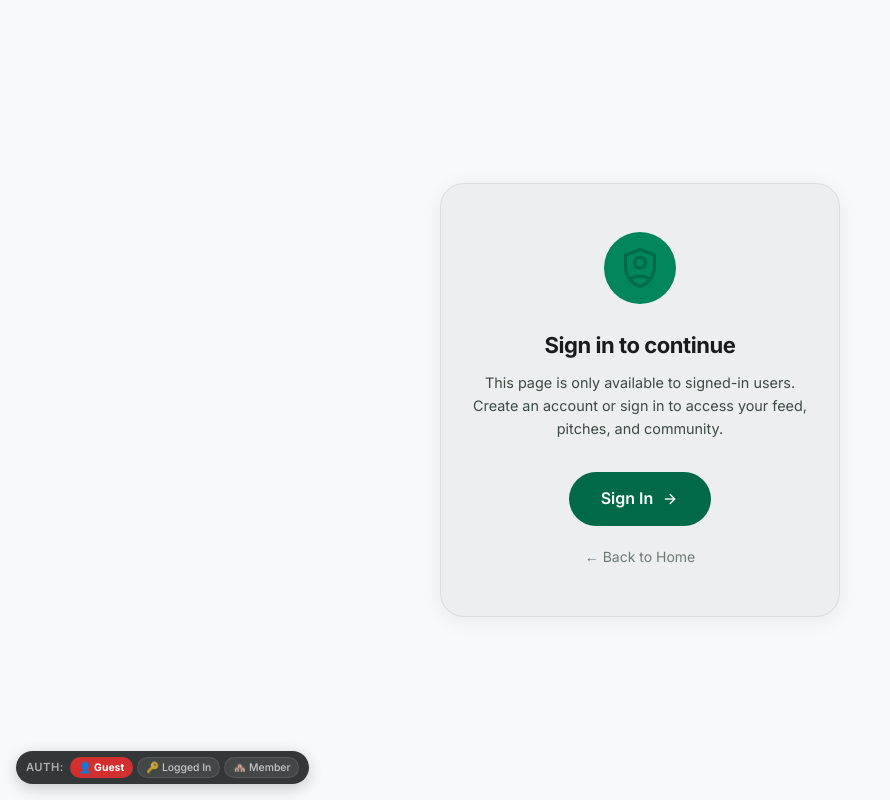
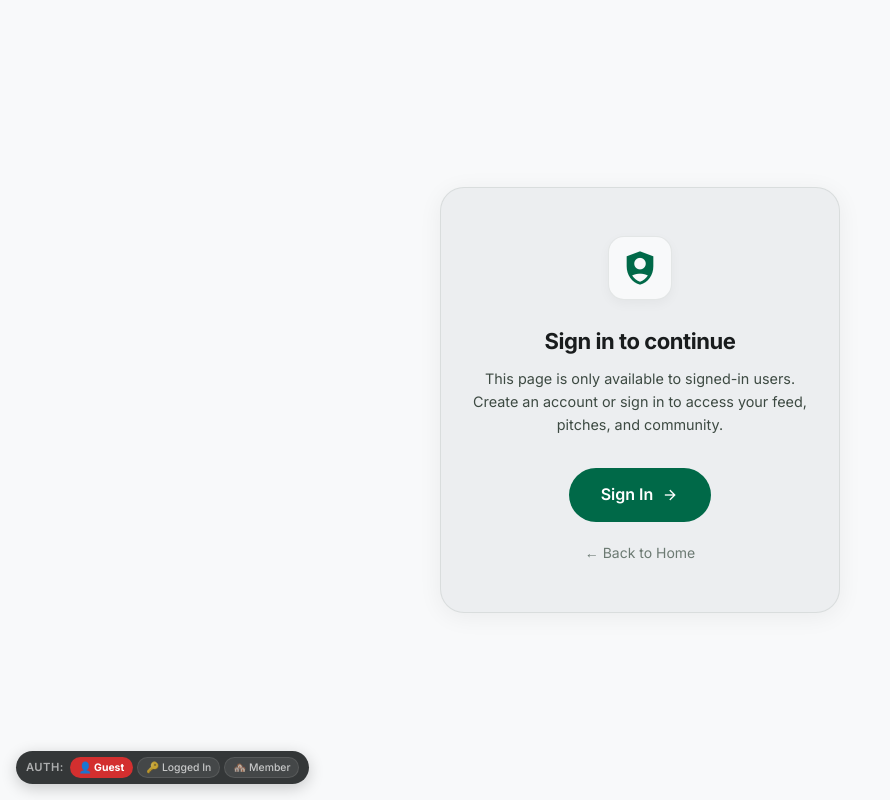
Before and after one commit to surajkalangi/groupbuy-web, a Next.js app: page /clans/browse in a window 1280 px wide. Both pictures are taken after a click on the button "👤 Guest". Shown: the whole page, without its empty margins (0-890 px from the left). Built offline with nearby package versions, Linux system fonts and the light colour scheme.

Commit message:
style: replace AuthGuard circular icon background with a modern squircle container

```diff
--- a/components/auth/AuthGuard.js
+++ b/components/auth/AuthGuard.js
@@ -39,7 +39,7 @@ export default function AuthGuard({ children, redirect = false }) {
             <main className={styles.guardPage}>
                 <div className={styles.guardCard}>
                     <div className={styles.iconWrap}>
-                        <span className="material-symbols-outlined" style={{ fontSize: '3rem' }}>
+                        <span className="material-symbols-outlined" style={{ fontSize: '2.5rem', fontVariationSettings: "'FILL' 1" }}>
                             shield_person
                         </span>
                     </div>
--- a/components/auth/AuthGuard.module.css
+++ b/components/auth/AuthGuard.module.css
@@ -24,10 +24,12 @@
     display: flex;
     align-items: center;
     justify-content: center;
-    width: 72px;
-    height: 72px;
-    border-radius: 50%;
-    background: var(--primary-container, rgba(0, 0, 0, 0.05));
+    width: 64px;
+    height: 64px;
+    border-radius: 16px;
+    background: var(--surface, #ffffff);
+    border: 1px solid var(--outline-variant, #e0e0e0);
+    box-shadow: 0 4px 12px rgba(0, 0, 0, 0.04);
     color: var(--primary);
     margin-bottom: 1.5rem;
 }
```
